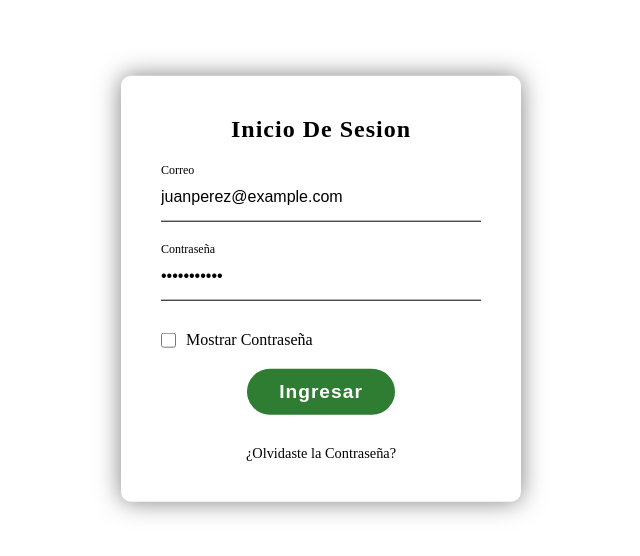
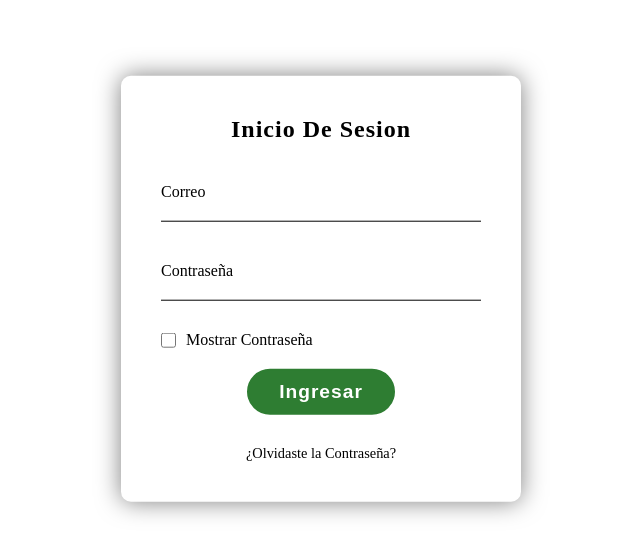
Before and after one commit to DavidMayorgaS08/frontend-AgroTeam, a Vue app: page /#/ in a window 1280 px wide. Shown: the part 110-666 px from the top of the page, without its empty margins (319-959 px from the left). Built offline with nearby package versions, Linux system fonts and the light colour scheme; what quasar would draw is missing.

Commit message:
Update login.vue

```diff
--- a/src/components/formularios/login.vue
+++ b/src/components/formularios/login.vue
@@ -91,8 +91,8 @@ function cerrar() {
   registroFallido.value = false;
 }
 
-let email = ref("juanperez@example.com");
-let password = ref("password123");
+let email = ref("");
+let password = ref("");
 
 let check = ref(false);
 let inputPassword = ref("password");
```
